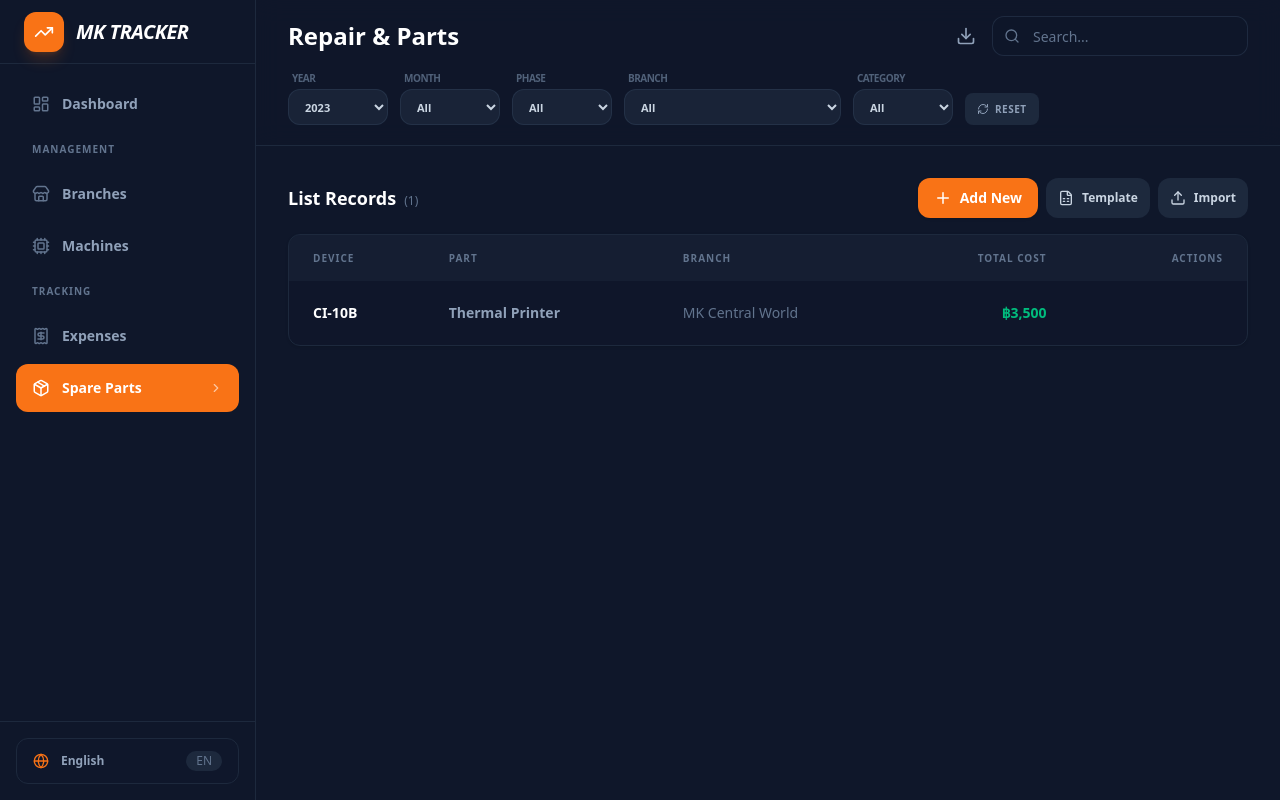
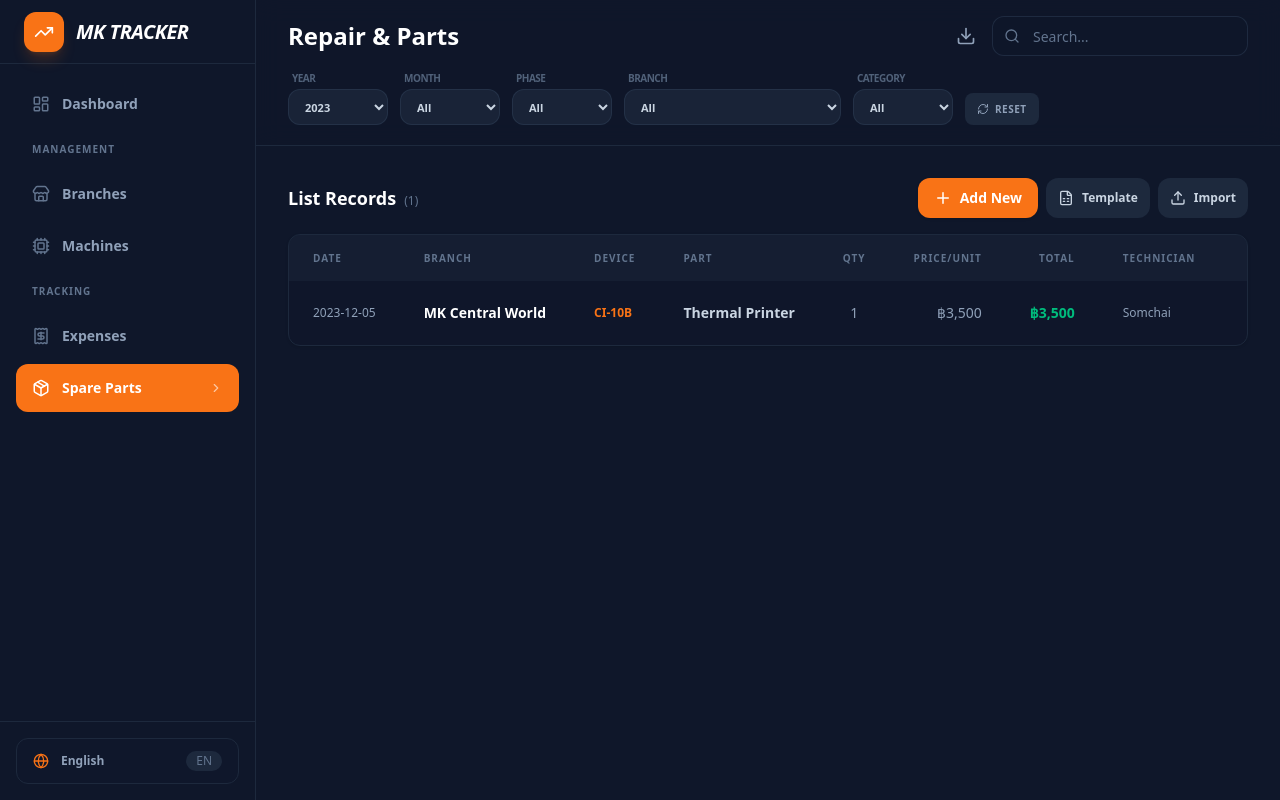
Before and after one commit to mozek-SP/mk-tracker, a Next.js app: page / in a window 1280 px wide. Both pictures are taken after a click on the button "Spare Parts". Built offline with nearby package versions, Linux system fonts and the light colour scheme.

Commit message:
feat: Add full detail columns and specific options for Expenses and Spare Parts (Thai)

```diff
--- a/src/app/page.tsx
+++ b/src/app/page.tsx
@@ -658,14 +658,18 @@ const EntityModal = ({ type, item, branches, onClose, onSave, t }: any) => {
                                     <Input autoFocus placeholder="Enter Category Type" className="bg-slate-800/80 border-brand/50 h-11" value={formData.type} onChange={e => setFormData({ ...formData, type: e.target.value })} />
                                 ) : (
                                     <select className="w-full bg-slate-800/50 border border-slate-700/50 rounded-xl p-3 text-sm focus:border-brand focus:ring-brand/20 outline-none" value={formData.type} onChange={e => handleSelectChange('type', e.target.value)}>
-                                        <option value="Maintenance">Maintenance</option><option value="Repair">Repair</option><option value="Spare Parts">Spare Parts</option><option value="Service">Service</option><option value="Other">Other</option>
+                                        <option value="ค่าบำรุงรักษา">ค่าบำรุงรักษา</option>
+                                        <option value="ค่าซ่อมแซม">ค่าซ่อมแซม</option>
+                                        <option value="ค่าอะไหล่">ค่าอะไหล่</option>
+                                        <option value="ค่าบริการ">ค่าบริการ</option>
+                                        <option value="ค่าใช้จ่ายอื่น ๆ">ค่าใช้จ่ายอื่น ๆ</option>
                                     </select>
                                 )}
                             </div>
-                            <FormGroup label={t('Detail', 'รายละเอียดเพิ่มเติม')} value={formData.detail} onChange={(v: any) => setFormData({ ...formData, detail: v })} />
+                            <FormGroup label={t('Detail', 'รายละเอียด')} value={formData.detail} onChange={(v: any) => setFormData({ ...formData, detail: v })} />
                             <div className="grid grid-cols-2 gap-4">
-                                <FormGroup label={t('Amount (THB)', 'ยอดเงินรวม')} type="number" value={formData.amount} onChange={(v: any) => setFormData({ ...formData, amount: parseFloat(v) })} />
-                                <FormGroup label={t('Technician', 'ช่างผู้บันทึก')} value={formData.technician} onChange={(v: any) => setFormData({ ...formData, technician: v })} />
+                                <FormGroup label={t('Amount (THB)', 'จำนวนเงิน (บาท)')} type="number" value={formData.amount} onChange={(v: any) => setFormData({ ...formData, amount: parseFloat(v) })} />
+                                <FormGroup label={t('Technician', 'ช่างที่เข้าหน้างาน')} value={formData.technician} onChange={(v: any) => setFormData({ ...formData, technician: v })} />
                             </div>
                         </>
                     )}
@@ -674,18 +678,31 @@ const EntityModal = ({ type, item, branches, onClose, onSave, t }: any) => {
                         <>
                             <FormGroup label={t('Service Date', 'วันที่ซ่อม')} type="date" value={formData.date} onChange={(v: any) => setFormData({ ...formData, date: v })} />
                             <div className="grid grid-cols-2 gap-4">
-                                <FormGroup label={t('Device Model', 'รุ่นอุปกรณ์')} value={formData.device} onChange={(v: any) => setFormData({ ...formData, device: v })} />
+                                <div>
+                                    <label className="text-[10px] text-slate-500 uppercase font-black mb-1.5 block tracking-widest">{t('Device', 'อุปกรณ์ที่ซ่อม')}</label>
+                                    {otherFields.device ? (
+                                        <Input autoFocus placeholder="Enter Device Name" className="bg-slate-800/80 border-brand/50 h-11" value={formData.device} onChange={e => setFormData({ ...formData, device: e.target.value })} />
+                                    ) : (
+                                        <select className="w-full bg-slate-800/50 border border-slate-700/50 rounded-xl p-3 text-sm focus:border-brand focus:ring-brand/20 outline-none" value={formData.device} onChange={e => handleSelectChange('device', e.target.value)}>
+                                            <option value="CI-10B">CI-10B</option>
+                                            <option value="CI-10C">CI-10C</option>
+                                            <option value="CI-5B">CI-5B</option>
+                                            <option value="UPS">UPS</option>
+                                            <option value="Other">อื่น ๆ</option>
+                                        </select>
+                                    )}
+                                </div>
                                 <FormGroup label={t('Part Name', 'ชื่ออะไหล่')} value={formData.partName} onChange={(v: any) => setFormData({ ...formData, partName: v })} />
                             </div>
                             <div className="grid grid-cols-3 gap-4">
                                 <FormGroup label={t('Qty', 'จำนวน')} type="number" value={formData.qty} onChange={(v: any) => setFormData({ ...formData, qty: parseInt(v) })} />
-                                <FormGroup label={t('Price/Unit', 'ราคาต่อหน่วย')} type="number" value={formData.unitPrice} onChange={(v: any) => setFormData({ ...formData, unitPrice: parseFloat(v) })} />
+                                <FormGroup label={t('Price/Unit', 'ราคา/หน่วย')} type="number" value={formData.unitPrice} onChange={(v: any) => setFormData({ ...formData, unitPrice: parseFloat(v) })} />
                                 <div className="flex flex-col justify-center">
-                                    <span className="text-[10px] text-slate-500 uppercase font-black mb-1.5 tracking-tighter">Total</span>
+                                    <span className="text-[10px] text-slate-500 uppercase font-black mb-1.5 tracking-tighter">{t('Total', 'ราคารวม')}</span>
                                     <span className="text-sm font-black text-brand leading-none">฿{(formData.qty * formData.unitPrice).toLocaleString()}</span>
                                 </div>
                             </div>
-                            <FormGroup label={t('Technician', 'ผู้ทำการซ่อม')} value={formData.technician} onChange={(v: any) => setFormData({ ...formData, technician: v })} />
+                            <FormGroup label={t('Technician', 'ช่างที่ดำเนินการ')} value={formData.technician} onChange={(v: any) => setFormData({ ...formData, technician: v })} />
                         </>
                     )}
                 </div>
@@ -842,14 +859,24 @@ const MachineListView = ({ machines, branches, onEdit, onDelete, t }: any) => (
 const ExpenseListView = ({ expenses, branches, onEdit, onDelete, t }: any) => (
     <TableBase>
         <thead className="bg-slate-800/50 text-[10px] font-black text-slate-500 uppercase tracking-widest">
-            <tr><th className="px-6 py-4">{t('Date', 'วันที่')}</th><th className="px-6 py-4">{t('Branch', 'สาขา')}</th><th className="px-6 py-4">{t('Type', 'ประเภท')}</th><th className="px-6 py-4 text-right">{t('Amount', 'ยอดเงิน')}</th><th className="px-6 py-4 text-right">Actions</th></tr>
+            <tr>
+                <th className="px-6 py-4">{t('Branch', 'สาขา')}</th>
+                <th className="px-6 py-4">{t('Date', 'วันที่')}</th>
+                <th className="px-6 py-4">{t('Type', 'ประเภทค่าใช้จ่าย')}</th>
+                <th className="px-6 py-4">{t('Detail', 'รายละเอียด')}</th>
+                <th className="px-6 py-4">{t('Technician', 'ช่างที่เข้าหน้างาน')}</th>
+                <th className="px-6 py-4 text-right">{t('Amount', 'จำนวนเงิน(บาท)')}</th>
+                <th className="px-6 py-4 text-right">Actions</th>
+            </tr>
         </thead>
         <tbody className="divide-y divide-slate-800/50">
             {expenses.map((e: any) => (
                 <TableRow key={e.id} onEdit={() => onEdit(e)} onDelete={() => onDelete(e.id)}>
-                    <td className="px-6 py-4 text-slate-400 font-medium">{e.date}</td>
                     <td className="px-6 py-4 font-bold text-white">{branches.find((b: any) => b.id === e.branchId)?.name}</td>
+                    <td className="px-6 py-4 text-slate-400 font-medium text-xs">{e.date}</td>
                     <td className="px-6 py-4"><Badge className="bg-slate-800 text-brand border-brand/20 font-bold">{e.type}</Badge></td>
+                    <td className="px-6 py-4 text-slate-300 text-sm max-w-[200px] truncate">{e.detail}</td>
+                    <td className="px-6 py-4 text-slate-400 text-xs">{e.technician}</td>
                     <td className="px-6 py-4 text-right font-black text-brand tabular-nums">฿{e.amount.toLocaleString()}</td>
                 </TableRow>
             ))}
@@ -860,15 +887,29 @@ const ExpenseListView = ({ expenses, branches, onEdit, onDelete, t }: any) => (
 const SparePartsView = ({ parts, branches, onEdit, onDelete, t }: any) => (
     <TableBase>
         <thead className="bg-slate-800/50 text-[10px] font-black text-slate-500 uppercase tracking-widest">
-            <tr><th className="px-6 py-4">Device</th><th className="px-6 py-4">Part</th><th className="px-6 py-4">Branch</th><th className="px-6 py-4 text-right">Total Cost</th><th className="px-6 py-4 text-right">Actions</th></tr>
+            <tr>
+                <th className="px-6 py-4">{t('Date', 'วันที่ซ่อม')}</th>
+                <th className="px-6 py-4">{t('Branch', 'สาขา')}</th>
+                <th className="px-6 py-4">{t('Device', 'อุปกรณ์ที่ซ่อม')}</th>
+                <th className="px-6 py-4">{t('Part', 'ชื่ออะไหล่')}</th>
+                <th className="px-6 py-4 text-center">{t('Qty', 'จำนวน')}</th>
+                <th className="px-6 py-4 text-right">{t('Price/Unit', 'ราคา/หน่วย')}</th>
+                <th className="px-6 py-4 text-right">{t('Total', 'ราคารวม')}</th>
+                <th className="px-6 py-4">{t('Technician', 'ช่างที่ดำเนินการ')}</th>
+                <th className="px-6 py-4 text-right">Actions</th>
+            </tr>
         </thead>
         <tbody className="divide-y divide-slate-800/50">
             {parts.map((p: any) => (
                 <TableRow key={p.id} onEdit={() => onEdit(p)} onDelete={() => onDelete(p.id)}>
-                    <td className="px-6 py-4 text-white font-bold">{p.device}</td>
-                    <td className="px-6 py-4 text-slate-400 font-semibold">{p.partName}</td>
-                    <td className="px-6 py-4 text-slate-500">{branches.find((b: any) => b.id === p.branchId)?.name}</td>
+                    <td className="px-6 py-4 text-slate-400 font-medium text-xs">{p.date}</td>
+                    <td className="px-6 py-4 text-white font-bold text-sm">{branches.find((b: any) => b.id === p.branchId)?.name}</td>
+                    <td className="px-6 py-4 text-brand font-bold text-xs">{p.device}</td>
+                    <td className="px-6 py-4 text-slate-300 font-semibold">{p.partName}</td>
+                    <td className="px-6 py-4 text-center text-slate-400">{p.qty}</td>
+                    <td className="px-6 py-4 text-right text-slate-400 tabular-nums">฿{p.unitPrice.toLocaleString()}</td>
                     <td className="px-6 py-4 text-right font-black text-emerald-500 tabular-nums">฿{p.totalPrice.toLocaleString()}</td>
+                    <td className="px-6 py-4 text-slate-400 text-xs">{p.technician}</td>
                 </TableRow>
             ))}
         </tbody>
--- a/src/utils/mockData.ts
+++ b/src/utils/mockData.ts
@@ -15,9 +15,9 @@ export const mockMachines: Machine[] = [
 ];
 
 export const mockExpenses: Expense[] = [
-    { id: 'E1', branchId: '1', date: '2023-12-01', type: 'Maintenance', detail: 'Monthly checkup', amount: 1500, technician: 'Somchai' },
-    { id: 'E2', branchId: '2', date: '2023-12-15', type: 'Repair', detail: 'POS screen replacement', amount: 4500, technician: 'Wichai' },
-    { id: 'E3', branchId: '4', date: '2023-12-20', type: 'Spare Parts', detail: 'New cable', amount: 500, technician: 'Anan' },
+    { id: 'E1', branchId: '1', date: '2023-12-01', type: 'ค่าบำรุงรักษา', detail: 'Monthly checkup', amount: 1500, technician: 'Somchai' },
+    { id: 'E2', branchId: '2', date: '2023-12-15', type: 'ค่าซ่อมแซม', detail: 'POS screen replacement', amount: 4500, technician: 'Wichai' },
+    { id: 'E3', branchId: '4', date: '2023-12-20', type: 'ค่าอะไหล่', detail: 'New cable', amount: 500, technician: 'Anan' },
 ];
 
 export const mockSpareParts: SparePart[] = [
```
